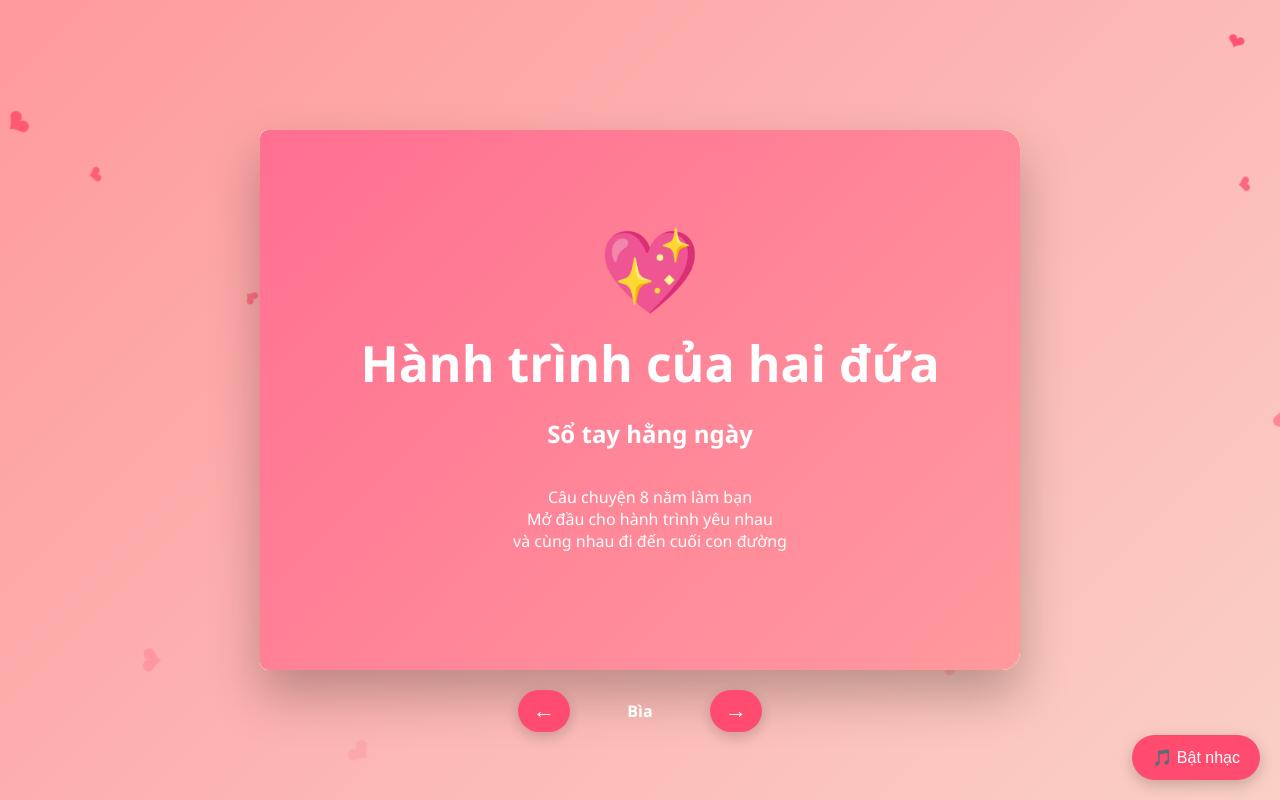
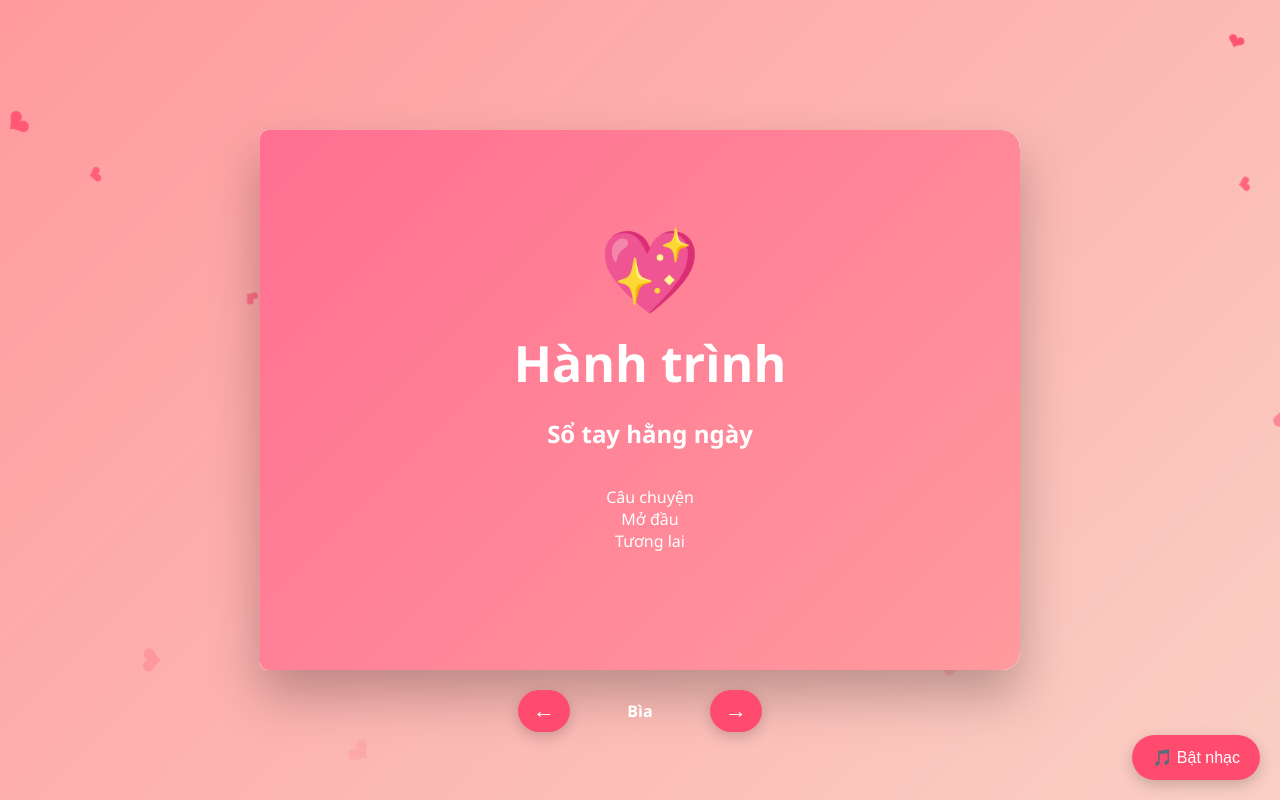
Before and after one commit to ChiPiMinh/nhu, a website: page index.html in a window 1280 px wide. Drawn offline with Linux system fonts and the light colour scheme.

Commit message:
Update index.html

```diff
--- a/index.html
+++ b/index.html
@@ -461,7 +461,7 @@
                 </div>
 
                 <h1>
-                    Hành trình của hai đứa
+                    Hành trình
                 </h1>
 
                 <h2>
@@ -469,9 +469,9 @@
                 </h2>
 
                 <p style="color:white;">
-                    Câu chuyện 8 năm làm bạn<br>
-                    Mở đầu cho hành trình yêu nhau<br>
-                    và cùng nhau đi đến cuối con đường
+                    Câu chuyện<br>
+                    Mở đầu<br>
+                    Tương lai
                 </p>
 
             </div>
```
